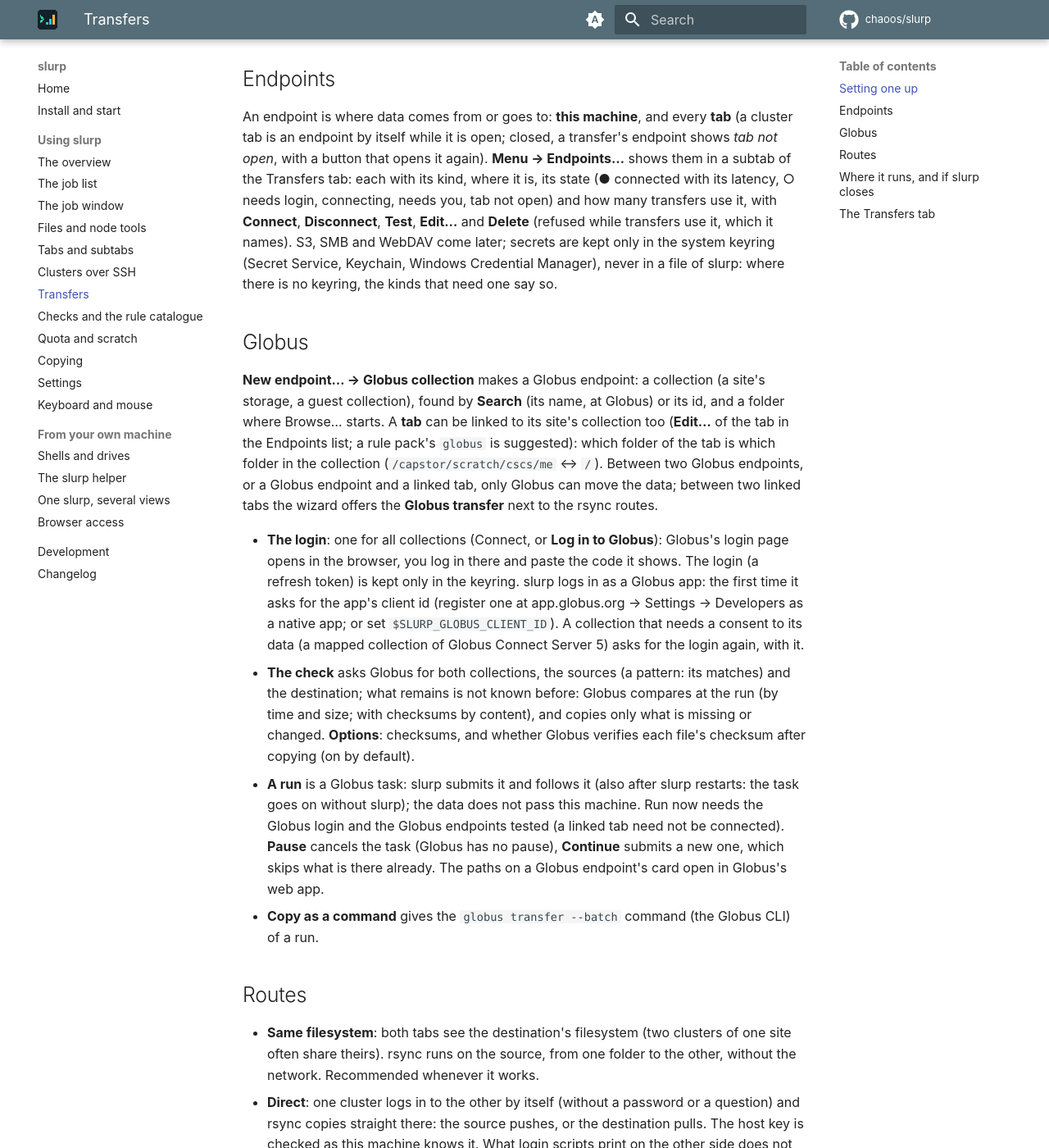
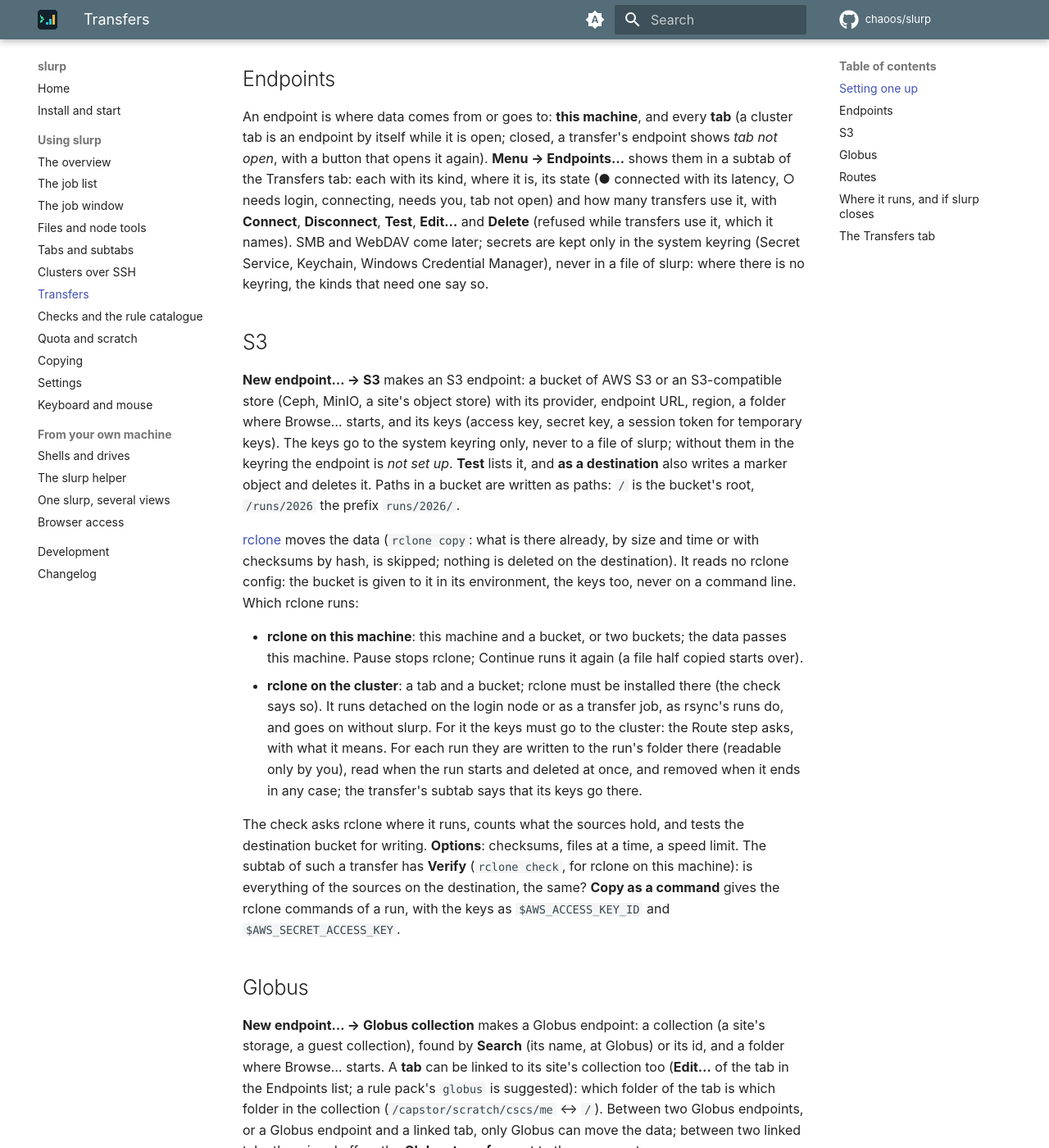
Before and after one commit to chaoos/slurp, an MkDocs documentation site: the page built from docs/guide/transfers.md, in a window 1280 px wide and 1400 px high, scrolled down 2258 px. Shown: the whole window at 82% size. Built offline with MkDocs 1.6.1 and Material for MkDocs 9.7.7, drawn with Linux system fonts in a browser that asks for light colours; comment, search, counter and statistics services are not loaded.

Commit message:
docs: S3 endpoints and transfers through rclone (help, guide, install, changelog)
Co-Authored-By: Claude Opus 5.5 <noreply@anthropic.com>

```diff
--- a/docs/guide/transfers.md
+++ b/docs/guide/transfers.md
@@ -80,8 +80,34 @@ itself while it is open; closed, a transfer's endpoint shows *tab not open*, wit
 **Menu → Endpoints…** shows them in a subtab of the Transfers tab: each with its kind, where it is, its state (●
 connected with its latency, ○ needs login, connecting, needs you, tab not open) and how many transfers use it, with
 **Connect**, **Disconnect**, **Test**, **Edit…** and **Delete** (refused while transfers use it, which it names).
-S3, SMB and WebDAV come later; secrets are kept only in the system keyring (Secret Service, Keychain, Windows
+SMB and WebDAV come later; secrets are kept only in the system keyring (Secret Service, Keychain, Windows
 Credential Manager), never in a file of slurp: where there is no keyring, the kinds that need one say so.
+
+## S3
+
+**New endpoint… → S3** makes an S3 endpoint: a bucket of AWS S3 or an S3-compatible store (Ceph, MinIO, a site's
+object store) with its provider, endpoint URL, region, a folder where Browse… starts, and its keys (access key,
+secret key, a session token for temporary keys). The keys go to the system keyring only, never to a file of slurp;
+without them in the keyring the endpoint is *not set up*. **Test** lists it, and **as a destination** also writes a
+marker object and deletes it. Paths in a bucket are written as paths: `/` is the bucket's root, `/runs/2026` the
+prefix `runs/2026/`.
+
+[rclone](https://rclone.org) moves the data (`rclone copy`: what is there already, by size and time or with checksums
+by hash, is skipped; nothing is deleted on the destination). It reads no rclone config: the bucket is given to it in
+its environment, the keys too, never on a command line. Which rclone runs:
+
+- **rclone on this machine**: this machine and a bucket, or two buckets; the data passes this machine. Pause stops
+  rclone; Continue runs it again (a file half copied starts over).
+- **rclone on the cluster**: a tab and a bucket; rclone must be installed there (the check says so). It runs detached
+  on the login node or as a transfer job, as rsync's runs do, and goes on without slurp. For it the keys must go to the
+  cluster: the Route step asks, with what it means. For each run they are written to the run's folder there (readable
+  only by you), read when the run starts and deleted at once, and removed when it ends in any case; the transfer's
+  subtab says that its keys go there.
+
+The check asks rclone where it runs, counts what the sources hold, and tests the destination bucket for writing.
+**Options**: checksums, files at a time, a speed limit. The subtab of such a transfer has **Verify** (`rclone check`,
+for rclone on this machine): is everything of the sources on the destination, the same? **Copy as a command** gives the
+rclone commands of a run, with the keys as `$AWS_ACCESS_KEY_ID` and `$AWS_SECRET_ACCESS_KEY`.
 
 ## Globus
 
```
Also changed, not shown: CHANGELOG.md (+7 -0 lines), docs/install.md (+1 -1 lines), 1 other file.
